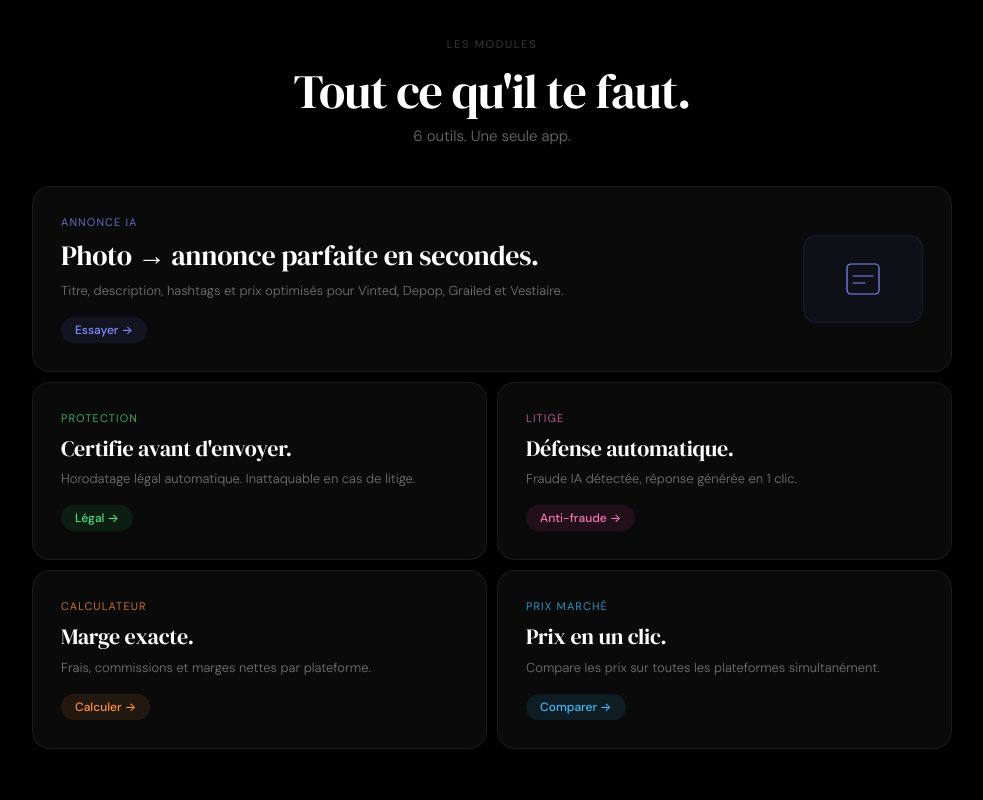
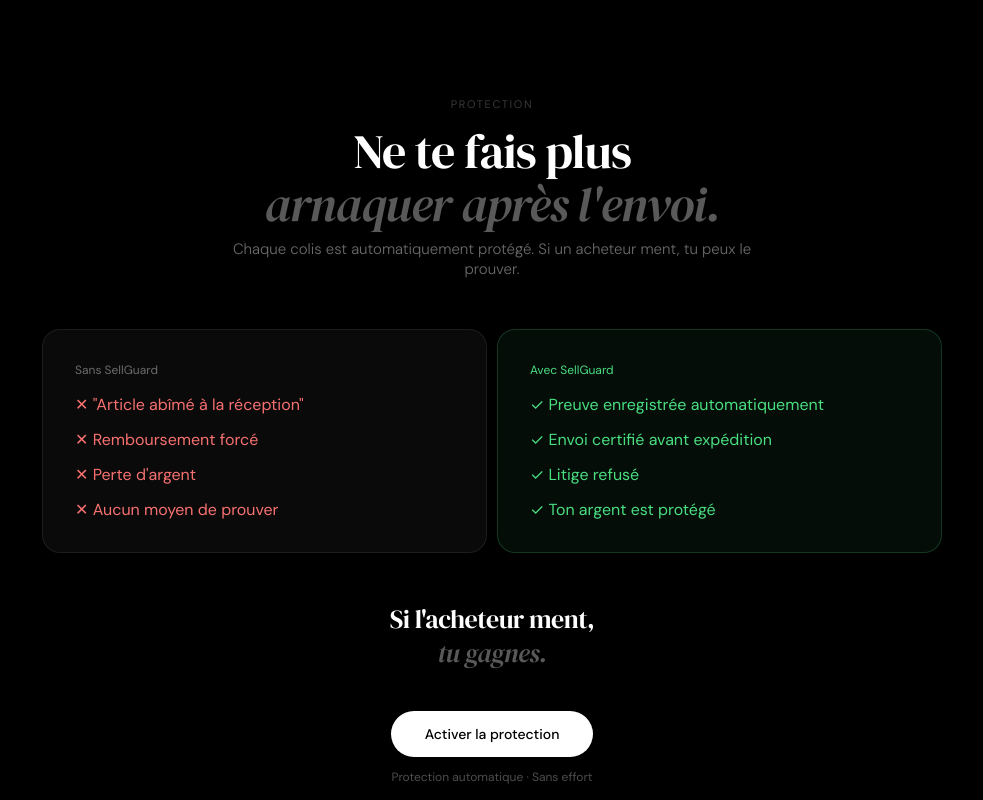
Before and after one commit to WRONIKOWSKY/sellguard, a Next.js app in the folder sellguard/: page / in a window 1280 px wide. Shown: the part 2080-2880 px from the top of the page, without its empty margins (148-1131 px from the left). Built offline with nearby package versions, Linux system fonts and the light colour scheme.

Commit message:
Update index.js

```diff
--- a/sellguard/pages/index.js
+++ b/sellguard/pages/index.js
@@ -132,6 +132,7 @@ export default function Home() {
         .step-badge { display: inline-block; padding: 3px 10px; border-radius: 12px; font-size: 11px; font-weight: 500; }
 
         .modules-grid { display: grid; grid-template-columns: repeat(2,1fr); gap: 10px; max-width: 920px; margin: 0 auto; }
+        .antiscam-grid { display: grid; grid-template-columns: 1fr 1fr; gap: 10px; max-width: 900px; margin: 0 auto; }
         .mod-card { background: var(--bg2); border: 0.5px solid var(--border); border-radius: 18px; padding: 28px; cursor: pointer; transition: border-color 0.2s, background 0.2s; text-decoration: none; display: block; }
         .mod-card:hover { background: var(--bg3); border-color: var(--border2); }
         .mod-card.wide { grid-column: 1/-1; display: flex; align-items: center; justify-content: space-between; gap: 32px; }
@@ -168,6 +169,7 @@ export default function Home() {
           .lp-nav { padding: 0 20px; }
           .nav-links { display: none; }
           .modules-grid { grid-template-columns: 1fr; }
+          .antiscam-grid { grid-template-columns: 1fr; }
           .mod-card.wide { flex-direction: column; }
           .mod-icon-box { display: none; }
           .steps-grid { grid-template-columns: 1fr; }
@@ -302,6 +304,44 @@ export default function Home() {
         </div>
       </section>
 
+      {/* ANTI-SCAM */}
+      <section className="section" style={{ paddingTop: 60 }}>
+        <div className="section-eyebrow">Protection</div>
+        <h2 className="section-title">Ne te fais plus<br/><em>arnaquer après l'envoi.</em></h2>
+        <p className="section-sub" style={{ maxWidth: 520, margin: "0 auto 50px" }}>
+          Chaque colis est automatiquement protégé. Si un acheteur ment, tu peux le prouver.
+        </p>
+        <div className="antiscam-grid">
+          <div style={{ background: "#0A0A0A", border: "0.5px solid rgba(255,255,255,0.08)", borderRadius: 18, padding: 32 }}>
+            <div style={{ fontSize: 12, color: "rgba(255,255,255,0.4)", marginBottom: 16 }}>Sans SellGuard</div>
+            <div style={{ display: "flex", flexDirection: "column", gap: 14 }}>
+              <div style={{ color: "#F87171" }}>✕ "Article abîmé à la réception"</div>
+              <div style={{ color: "#F87171" }}>✕ Remboursement forcé</div>
+              <div style={{ color: "#F87171" }}>✕ Perte d'argent</div>
+              <div style={{ color: "#F87171" }}>✕ Aucun moyen de prouver</div>
+            </div>
+          </div>
+          <div style={{ background: "rgba(74,222,128,0.06)", border: "0.5px solid rgba(74,222,128,0.2)", borderRadius: 18, padding: 32 }}>
+            <div style={{ fontSize: 12, color: "#4ADE80", marginBottom: 16 }}>Avec SellGuard</div>
+            <div style={{ display: "flex", flexDirection: "column", gap: 14 }}>
+              <div style={{ color: "#4ADE80" }}>✓ Preuve enregistrée automatiquement</div>
+              <div style={{ color: "#4ADE80" }}>✓ Envoi certifié avant expédition</div>
+              <div style={{ color: "#4ADE80" }}>✓ Litige refusé</div>
+              <div style={{ color: "#4ADE80" }}>✓ Ton argent est protégé</div>
+            </div>
+          </div>
+        </div>
+        <div style={{ textAlign: "center", marginTop: 50 }}>
+          <p style={{ fontFamily: "var(--serif)", fontSize: 26, letterSpacing: "-0.02em", lineHeight: 1.3, maxWidth: 600, margin: "0 auto" }}>
+            Si l'acheteur ment,<br/><em style={{ fontStyle: "italic", color: "rgba(255,255,255,0.35)" }}>tu gagnes.</em>
+          </p>
+        </div>
+        <div style={{ textAlign: "center", marginTop: 40 }}>
+          <Link href="/protection" className="btn-primary">Activer la protection</Link>
+          <div style={{ marginTop: 12, fontSize: 12, color: "rgba(255,255,255,0.3)" }}>Protection automatique · Sans effort</div>
+        </div>
+      </section>
+
       {/* MODULES */}
       <section className="section" id="modules" style={{ paddingTop: 0 }}>
         <div className="section-eyebrow">Les modules</div>
```
